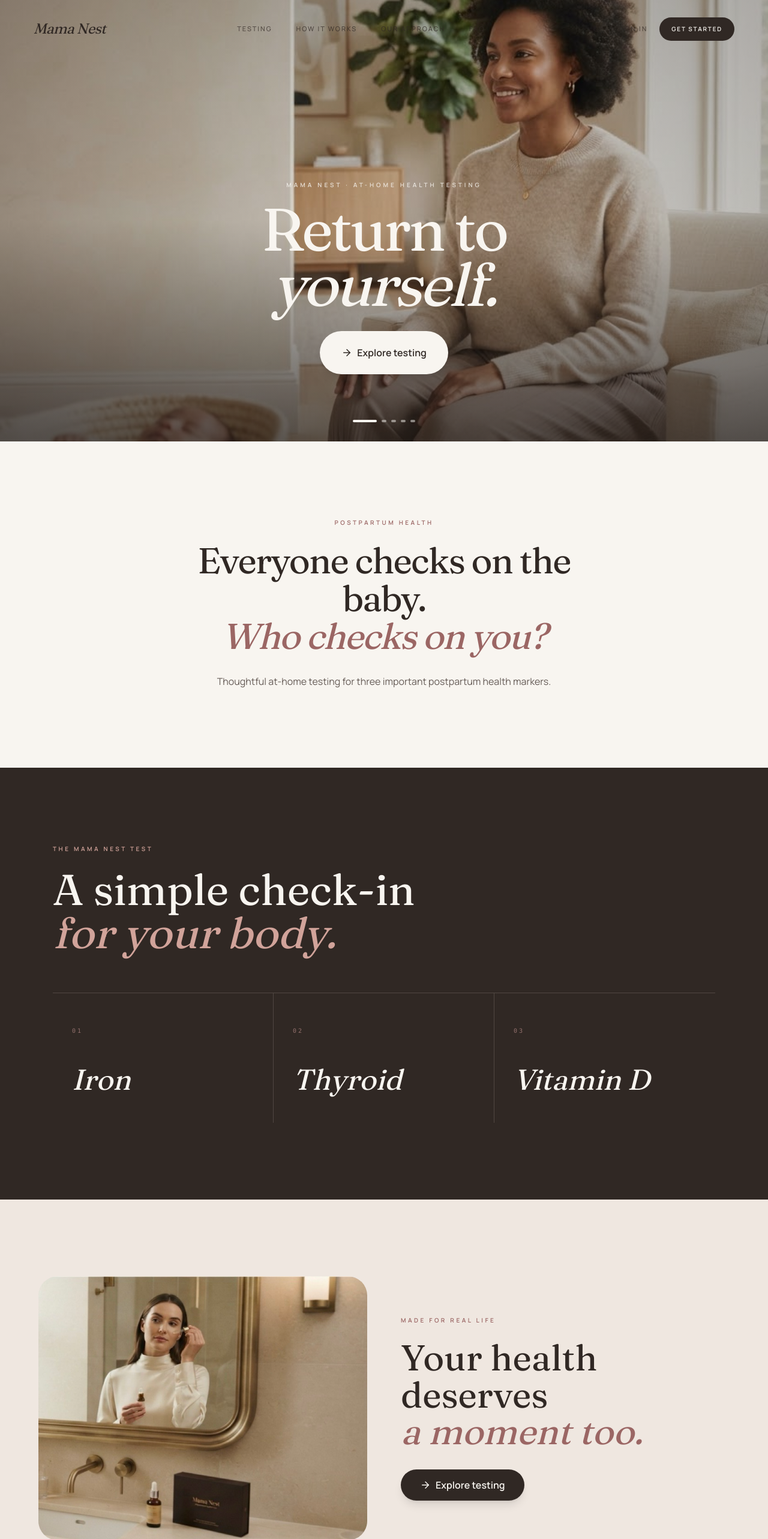
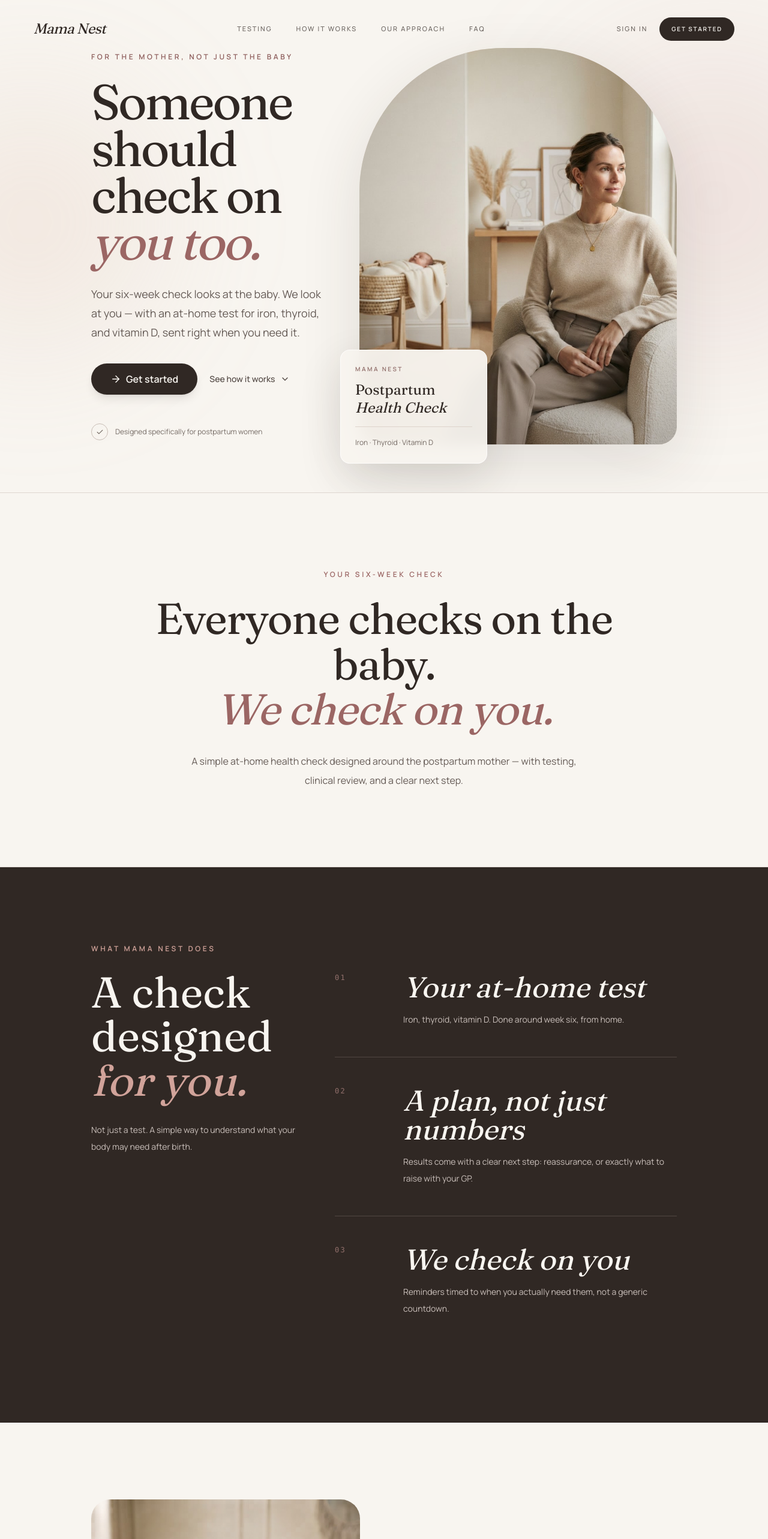
Before and after one commit to habibaby/mama-nest, a Next.js app: page / in a window 1280 px wide. Shown: the top 2566 px of the page at 60% size. Built offline with nearby package versions, Linux system fonts and the light colour scheme.

Commit message:
Update page.tsx

```diff
--- a/src/app/page.tsx
+++ b/src/app/page.tsx
@@ -1,334 +1,333 @@
-"use client";
-
-import { useEffect, useState } from "react";
-import { ArrowRight } from "lucide-react";
+import { ArrowRight, Check, ChevronDown } from "lucide-react";
 import { Header } from "@/components/layout/Header";
 import { Footer } from "@/components/layout/Footer";
 import { Button } from "@/components/ui/Button";
+import { Container } from "@/components/ui/Container";
+import { Reveal } from "@/components/ui/Reveal";
 
-const slides = [
-  {
-    image: "/images/Mama-nest black woman.JPG",
-    alt: "Mother taking a quiet moment for herself",
-  },
-  {
-    image: "/images/Mama-nest hijabi.jpg",
-    alt: "Muslim mother taking a quiet moment for herself",
-  },
-  {
-    image: "/images/Mama-nest bathroom.jpg",
-    alt: "Mother enjoying a quiet self-care moment",
-  },
-  {
-    image: "/images/Mama-nest walking.jpg",
-    alt: "Mother moving through her home",
-  },
-  {
-    image: "/images/Mama-nest looking window.JPG",
-    alt: "Mother enjoying a quiet moment at home",
-  },
-];
-
-const tests = [
+const features = [
   {
     number: "01",
-    title: "Iron",
+    title: "Your at-home test",
+    description:
+      "Iron, thyroid, vitamin D. Done around week six, from home.",
   },
   {
     number: "02",
-    title: "Thyroid",
+    title: "A plan, not just numbers",
+    description:
+      "Results come with a clear next step: reassurance, or exactly what to raise with your GP.",
   },
   {
     number: "03",
-    title: "Vitamin D",
+    title: "We check on you",
+    description:
+      "Reminders timed to when you actually need them, not a generic countdown.",
   },
 ];
 
 export default function HomePage() {
-  const [currentSlide, setCurrentSlide] = useState(0);
-
-  useEffect(() => {
-    const timer = setInterval(() => {
-      setCurrentSlide((current) => (current + 1) % slides.length);
-    }, 7000);
-
-    return () => clearInterval(timer);
-  }, []);
-
   return (
     <main className="bg-[#F8F5F0] text-[#302824]">
-
       {/* =====================================================
-          HERO — FULL SCREEN LUXURY SLIDESHOW
+          HERO
       ====================================================== */}
 
-      <section className="relative h-[92vh] min-h-[680px] w-full overflow-hidden bg-[#302824]">
+      <section className="relative min-h-screen overflow-hidden">
+        <Header />
 
-        {/* SLIDES */}
-
-        {slides.map((slide, index) => (
         <div
-            key={slide.image}
-            className={`absolute inset-0 transition-opacity duration-[1800ms] ease-in-out ${
-              index === currentSlide
-                ? "opacity-100"
-                : "opacity-0"
-            }`}
-          >
-            <img
-              src={slide.image}
-              alt={slide.alt}
-              className="h-full w-full object-cover"
+          aria-hidden
+          className="pointer-events-none absolute -left-40 top-40 h-[420px] w-[420px] rounded-full bg-[#D9B8A5]/20 blur-[110px]"
         />
 
-            {/* Cinematic overlay */}
+        <div
+          aria-hidden
+          className="pointer-events-none absolute -right-40 top-20 h-[500px] w-[500px] rounded-full bg-[#B97978]/15 blur-[120px]"
+        />
 
-            <div className="absolute inset-0 bg-gradient-to-t from-[#211B18]/70 via-[#211B18]/15 to-[#211B18]/20" />
+        <Container className="relative grid min-h-[calc(100vh-80px)] items-center gap-14 py-24 lg:grid-cols-[0.85fr_1.15fr] lg:py-20">
+          {/* HERO TEXT */}
 
-            <div className="absolute inset-0 bg-[radial-gradient(circle_at_center,transparent_20%,rgba(30,24,21,0.2)_100%)]" />
-          </div>
-        ))}
+          <div className="relative z-10 max-w-xl">
+            <Reveal>
+              <p className="text-xs font-semibold uppercase tracking-[0.3em] text-[#8D5D5B]">
+                For the mother, not just the baby
+              </p>
+            </Reveal>
 
-        {/* HEADER */}
+            <Reveal delay={100}>
+              <h1 className="mt-7 font-heading text-[58px] leading-[0.95] tracking-[-0.04em] text-[#302824] sm:text-7xl lg:text-[82px]">
+                Someone should
+                <br />
+                check on
+                <br />
+                <span className="italic text-[#9B6664]">you too.</span>
+              </h1>
+            </Reveal>
 
-        <div className="absolute inset-x-0 top-0 z-30">
-          <Header />
-        </div>
+            <Reveal delay={180}>
+              <p className="mt-8 max-w-md text-lg leading-8 text-[#655B56]">
+                Your six-week check looks at the baby. We look at you — with
+                an at-home test for iron, thyroid, and vitamin D, sent right
+                when you need it.
+              </p>
+            </Reveal>
 
-        {/* HERO COPY */}
-
-        <div className="absolute inset-0 z-20 flex items-end justify-center px-6 pb-20 text-center sm:pb-24 lg:pb-28">
-
-          <div className="max-w-3xl">
-
-            <p className="mb-5 text-[10px] font-semibold uppercase tracking-[0.4em] text-[#F8F5F0]/80">
-              Mama Nest · At-home health testing
-            </p>
-
-            <h1 className="font-heading text-6xl leading-[0.92] tracking-[-0.04em] text-[#F8F5F0] sm:text-7xl lg:text-[100px]">
-              Return to
-              <br />
-              <span className="italic">
-                yourself.
-              </span>
-            </h1>
-
-            <div className="mt-8">
+            <Reveal delay={260}>
+              <div className="mt-9 flex flex-wrap items-center gap-5">
                 <Button
                   href="/start"
                   size="lg"
                   icon={ArrowRight}
-                className="rounded-full bg-[#F8F5F0] px-9 py-6 text-[#302824] shadow-[0_15px_50px_rgba(0,0,0,0.2)] transition-all hover:bg-white hover:shadow-[0_20px_60px_rgba(0,0,0,0.3)]"
+                  className="rounded-full bg-[#302824] px-8 text-[#F8F5F0] shadow-lg shadow-[#302824]/10 hover:bg-[#453A35]"
                 >
-                Explore testing
+                  Get started
                 </Button>
+
+                <a
+                  href="#what-we-do"
+                  className="group flex items-center gap-2 text-sm font-medium text-[#4F4540]"
+                >
+                  See how it works
+                  <ChevronDown
+                    size={16}
+                    className="transition-transform group-hover:translate-y-1"
+                  />
+                </a>
+              </div>
+            </Reveal>
+
+            <Reveal delay={340}>
+              <div className="mt-12 flex items-center gap-3 text-xs text-[#756B65]">
+                <span className="flex h-7 w-7 items-center justify-center rounded-full border border-[#C8BDB5]">
+                  <Check size={13} />
+                </span>
+
+                Designed specifically for postpartum women
+              </div>
+            </Reveal>
           </div>
 
+          {/* HERO IMAGE */}
+
+          <Reveal delay={180}>
+            <div className="relative mx-auto w-full max-w-[610px]">
+              <div className="relative aspect-[4/5] overflow-hidden rounded-[240px_240px_30px_30px] bg-[#E5D6CB] shadow-[0_30px_100px_rgba(48,40,36,0.12)]">
+                <img
+                  src="/images/mama-hero.JPG"
+                  alt="Mother resting peacefully at home after childbirth"
+                  className="h-full w-full object-cover"
+                />
+
+                <div className="absolute inset-0 bg-gradient-to-t from-[#302824]/25 via-transparent to-transparent" />
+              </div>
+
+              <div className="absolute -bottom-8 left-4 w-[245px] rounded-2xl border border-white/70 bg-[#F8F5F0]/95 p-6 shadow-[0_25px_70px_rgba(48,40,36,0.14)] backdrop-blur-md sm:-left-8">
+                <p className="text-[10px] font-semibold uppercase tracking-[0.25em] text-[#92706C]">
+                  Mama Nest
+                </p>
+
+                <p className="mt-3 font-heading text-2xl leading-tight text-[#302824]">
+                  Postpartum
+                  <br />
+                  <span className="italic">Health Check</span>
+                </p>
+
+                <div className="my-4 h-px bg-[#DED4CC]" />
+
+                <p className="text-xs leading-5 text-[#746963]">
+                  Iron · Thyroid · Vitamin D
+                </p>
               </div>
             </div>
-
-        {/* SLIDE INDICATORS */}
-
-        <div className="absolute bottom-8 left-1/2 z-30 flex -translate-x-1/2 items-center gap-2">
-
-          {slides.map((_, index) => (
-            <button
-              key={index}
-              type="button"
-              aria-label={`Go to slide ${index + 1}`}
-              onClick={() => setCurrentSlide(index)}
-              className={`h-1 rounded-full transition-all duration-700 ${
-                index === currentSlide
-                  ? "w-10 bg-[#F8F5F0]"
-                  : "w-2 bg-[#F8F5F0]/50"
-              }`}
-            />
-          ))}
-
-        </div>
-
+          </Reveal>
+        </Container>
       </section>
 
       {/* =====================================================
           INTRO
       ====================================================== */}
 
-      <section className="bg-[#F8F5F0] px-6 py-24 lg:py-32">
+      <section
+        id="what-we-do"
+        className="border-y border-[#DED6D0] bg-[#F8F5F0] py-24 lg:py-32"
+      >
+        <Container>
+          <div className="mx-auto max-w-4xl text-center">
+            <Reveal>
+              <p className="text-xs font-semibold uppercase tracking-[0.3em] text-[#9B6664]">
+                Your six-week check
+              </p>
+            </Reveal>
 
-        <div className="mx-auto max-w-3xl text-center">
+            <Reveal delay={100}>
+              <h2 className="mt-7 font-heading text-5xl leading-[1.05] tracking-[-0.02em] text-[#302824] sm:text-6xl lg:text-7xl">
+                Everyone checks on the baby.
+                <br />
+                <span className="italic text-[#9B6664]">
+                  We check on you.
+                </span>
+              </h2>
+            </Reveal>
 
-          <p className="text-[10px] font-semibold uppercase tracking-[0.35em] text-[#9B6664]">
-            Postpartum health
+            <Reveal delay={180}>
+              <p className="mx-auto mt-8 max-w-2xl text-base leading-8 text-[#655B56]">
+                A simple at-home health check designed around the postpartum
+                mother — with testing, clinical review, and a clear next step.
               </p>
-
-          <h2 className="mt-6 font-heading text-5xl leading-[1.05] tracking-[-0.03em] text-[#302824] sm:text-6xl">
-
-            Everyone checks on the baby.
-
-            <br />
-
-            <span className="italic text-[#9B6664]">
-              Who checks on you?
-            </span>
-
-          </h2>
-
-          <p className="mx-auto mt-7 max-w-xl text-base leading-8 text-[#655B56]">
-            Thoughtful at-home testing for three important postpartum health
-            markers.
-          </p>
-
+            </Reveal>
           </div>
-
+        </Container>
       </section>
 
       {/* =====================================================
-          TESTS
+          THREE POINT SECTION
       ====================================================== */}
 
       <section className="bg-[#302824] py-24 text-[#F8F5F0] lg:py-32">
-
-        <div className="mx-auto max-w-6xl px-6">
-
-          <div className="mb-16">
-
-            <p className="text-[10px] font-semibold uppercase tracking-[0.35em] text-[#D1A39A]">
-              The Mama Nest test
+        <Container>
+          <div className="grid gap-16 lg:grid-cols-[0.75fr_1.25fr]">
+            <Reveal>
+              <div className="lg:sticky lg:top-24">
+                <p className="text-xs font-semibold uppercase tracking-[0.3em] text-[#D1A39A]">
+                  What Mama Nest does
                 </p>
 
-            <h2 className="mt-6 max-w-2xl font-heading text-5xl leading-[1] sm:text-6xl lg:text-7xl">
+                <h2 className="mt-7 font-heading text-5xl leading-[1.02] sm:text-6xl lg:text-7xl">
+                  A check
+                  <br />
+                  designed
+                  <br />
+                  <span className="italic text-[#D1A39A]">for you.</span>
+                </h2>
 
-              A simple check-in
+                <p className="mt-8 max-w-sm text-sm leading-7 text-[#C9BFBA]">
+                  Not just a test. A simple way to understand what your body
+                  may need after birth.
+                </p>
+              </div>
+            </Reveal>
 
-              <br />
-
-              <span className="italic text-[#D1A39A]">
-                for your body.
+            <div className="divide-y divide-[#514742]">
+              {features.map((feature, index) => (
+                <Reveal key={feature.number} delay={index * 100}>
+                  <div className="grid gap-6 py-12 sm:grid-cols-[90px_1fr]">
+                    <span className="font-mono text-xs tracking-[0.2em] text-[#92706C]">
+                      {feature.number}
                     </span>
 
-            </h2>
-
-          </div>
-
-          <div className="grid border-t border-[#514742] md:grid-cols-3">
-
-            {tests.map((test) => (
-              <div
-                key={test.number}
-                className="border-b border-[#514742] px-2 py-12 md:border-b-0 md:border-r md:px-8 md:last:border-r-0"
-              >
-
-                <span className="font-mono text-[10px] tracking-[0.3em] text-[#92706C]">
-                  {test.number}
-                </span>
-
-                <h3 className="mt-12 font-heading text-4xl italic sm:text-5xl">
-                  {test.title}
+                    <div>
+                      <h3 className="font-heading text-4xl italic text-[#F8F5F0] sm:text-5xl">
+                        {feature.title}
                       </h3>
 
+                      <p className="mt-4 max-w-lg text-sm leading-7 text-[#C9BFBA]">
+                        {feature.description}
+                      </p>
                     </div>
+                  </div>
+                </Reveal>
               ))}
-
             </div>
-
           </div>
-
+        </Container>
       </section>
 
       {/* =====================================================
-          QUIET LIFESTYLE SECTION
+          LIFESTYLE
       ====================================================== */}
 
-      <section className="bg-[#EFE7E0] px-6 py-24 lg:py-32">
-
-        <div className="mx-auto grid max-w-6xl items-center gap-14 lg:grid-cols-2">
-
-          <div className="overflow-hidden rounded-[32px]">
-
+      <section className="bg-[#F8F5F0] py-24 lg:py-32">
+        <Container>
+          <div className="grid items-center gap-14 lg:grid-cols-2 lg:gap-20">
+            <Reveal>
+              <div className="relative aspect-[4/5] overflow-hidden rounded-[32px]">
                 <img
-              src="/images/Mama-nest bathroom.jpg"
-              alt="A quiet self-care moment"
+                  src="/images/mama-resting.JPG"
+                  alt="Mother taking a quiet moment for herself at home"
                   className="h-full w-full object-cover"
                 />
+              </div>
+            </Reveal>
 
-          </div>
-
-          <div>
-
-            <p className="text-[10px] font-semibold uppercase tracking-[0.35em] text-[#9B6664]">
-              Made for real life
+            <Reveal delay={120}>
+              <div className="max-w-xl">
+                <p className="text-xs font-semibold uppercase tracking-[0.3em] text-[#9B6664]">
+                  Made for mothers
                 </p>
 
-            <h2 className="mt-6 font-heading text-5xl leading-[1.03] sm:text-6xl">
-
-              Your health deserves
-
+                <h2 className="mt-7 font-heading text-5xl leading-[1.03] text-[#302824] sm:text-6xl">
+                  Your health
                   <br />
-
+                  deserves
+                  <br />
                   <span className="italic text-[#9B6664]">
-                a moment too.
+                    checking too.
                   </span>
-
                 </h2>
 
-            <div className="mt-8">
+                <p className="mt-8 max-w-lg text-base leading-8 text-[#655B56]">
+                  No complicated journey. Just a thoughtful way to understand
+                  more about what is happening inside your body after birth.
+                </p>
 
+                <div className="mt-9">
                   <Button
                     href="/start"
                     size="lg"
                     icon={ArrowRight}
                     className="rounded-full bg-[#302824] px-8 text-[#F8F5F0] hover:bg-[#453A35]"
                   >
-                Explore testing
+                    Get started
                   </Button>
-
                 </div>
-
               </div>
-
+            </Reveal>
           </div>
-
+        </Container>
       </section>
 
       {/* =====================================================
           FINAL CTA
       ====================================================== */}
 
-      <section className="bg-[#9B6664] px-6 py-24 text-center text-[#F8F5F0] lg:py-32">
-
-        <p className="text-[10px] font-semibold uppercase tracking-[0.35em] text-[#EBD3CC]">
+      <section className="bg-[#9B6664] py-24 text-[#F8F5F0] lg:py-32">
+        <Container className="text-center">
+          <Reveal>
+            <p className="text-xs font-semibold uppercase tracking-[0.3em] text-[#EBD3CC]">
               Mama Nest
             </p>
+          </Reveal>
 
-        <h2 className="mx-auto mt-6 max-w-3xl font-heading text-5xl leading-[1.05] sm:text-6xl lg:text-7xl">
+          <Reveal delay={100}>
+            <h2 className="mx-auto mt-7 max-w-4xl font-heading text-5xl leading-[1.05] sm:text-6xl lg:text-7xl">
+              For the mother, not just the baby.
+            </h2>
+          </Reveal>
 
-          Your baby isn't the only one
+          <Reveal delay={180}>
+            <p className="mx-auto mt-6 max-w-xl text-base leading-7 text-[#F3DDD7]">
+              Made for mothers, by a mother.
+            </p>
+          </Reveal>
 
-          <br />
-
-          <span className="italic">
-            worth checking on.
-          </span>
-
-        </h2>
-
+          <Reveal delay={240}>
             <div className="mt-10">
-
               <Button
                 href="/start"
                 size="lg"
                 icon={ArrowRight}
                 className="rounded-full bg-[#F8F5F0] px-9 text-[#302824] hover:bg-white"
               >
-            Start your health check
+                Get started
               </Button>
-
             </div>
-
+          </Reveal>
+        </Container>
       </section>
 
       <Footer />
-
     </main>
   );
 }
```
Lines whose indentation alone changed are shown as unchanged.
